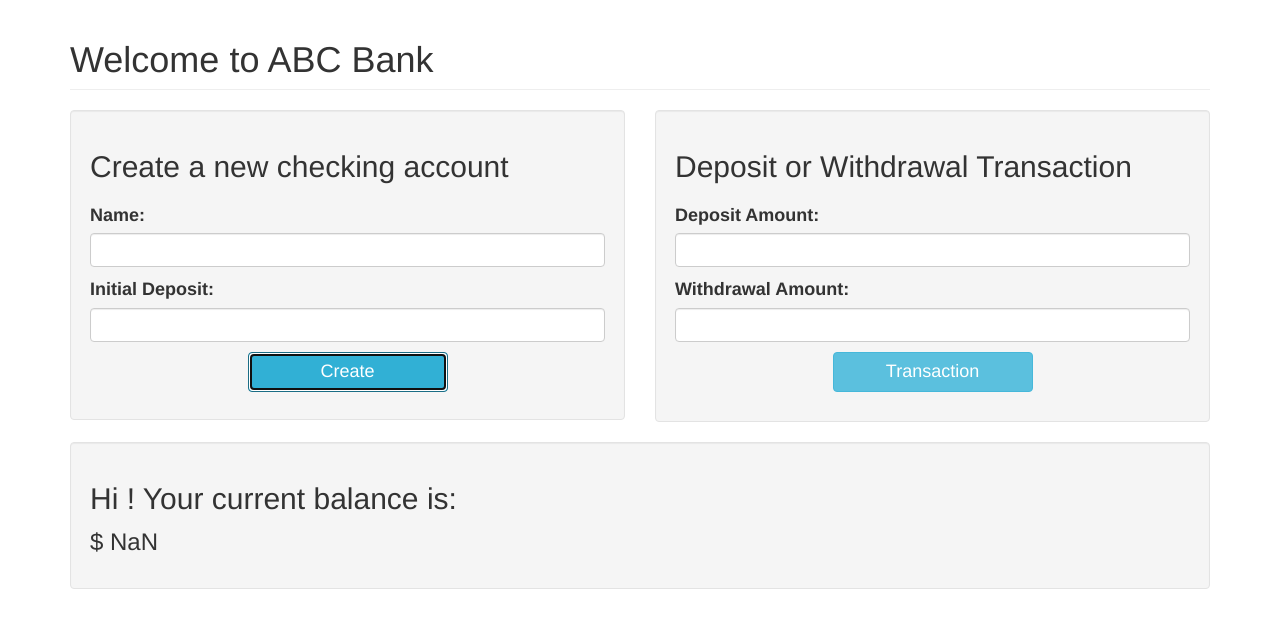
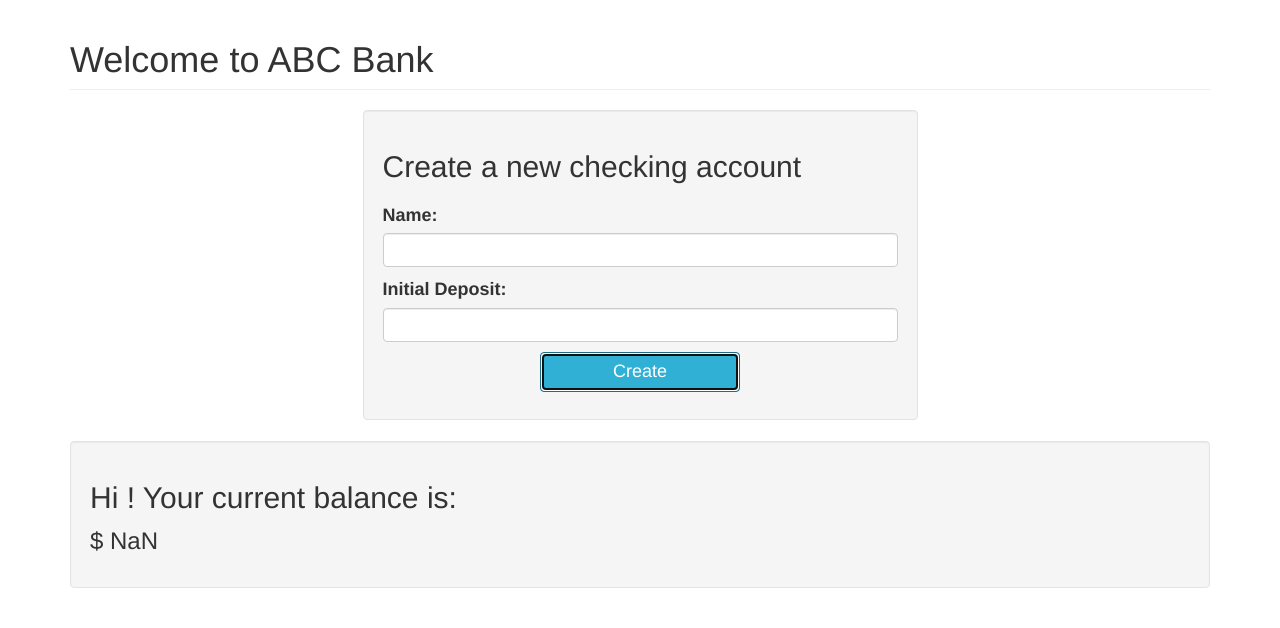
Before and after one commit to misakimichy/bank-account, a plain HTML site: page index.html in a window 1280 px wide. Both pictures are taken after typing "Sample", "Sample" into the empty fields and a click on the button "Create". Drawn offline with Linux system fonts and the light colour scheme.

Commit message:
Feat: Add bootstrap grid.

```diff
--- a/css/styles.css
+++ b/css/styles.css
@@ -22,6 +22,7 @@ p {
 }
 
 .total,
-#transaction {
+#deposit-transaction,
+#withdraw-transaction {
     display: none;
 }
--- a/index.html
+++ b/index.html
@@ -14,6 +14,7 @@
     <div class="container">
         <h1 class="page-header">Welcome to ABC Bank</h1>
         <div class="row">
+            <div class="col-md-3"></div>
             <div class="col-md-6">
                 <form id="create-account">
                     <div class="form-group well create-account">
@@ -26,14 +27,25 @@
                     </div>
                 </form>
             </div>
+            <div class="col-md-3"></div>
+        </div>
+            <div class="row">
                 <div class="col-md-6">
-                <form id="transaction">
+                    <form id="deposit-transaction">
                         <div class="form-group well">
-                        <h2>Deposit or Withdrawal Transaction</h2>
-                        <label for="name">Deposit Amount:</label>
-                        <input type="text" id="name" class="form-control">
-                        <label for="initial-deposit">Withdrawal Amount:</label>
-                        <input type="text" id="initial-deposit" class="form-control">
+                            <h2>Make a Deposit</h2>
+                            <label for="deposit">Deposit Amount:</label>
+                            <input type="text" id="deposit" class="form-control">
+                            <button type="submit" class="btn btn-info">Transaction</button>
+                        </div>
+                    </form>
+                </div>
+                <div class="col-md-6">
+                    <form id="withdraw-transaction">
+                        <div class="form-group well">
+                            <h2>Make a Withdraw</h2>
+                            <label for="withdraw">Withdrawal Amount:</label>
+                            <input type="text" id="withdraw" class="form-control">
                             <button type="submit" class="btn btn-info">Transaction</button>
                         </div>
                     </form>
```
Lines whose indentation alone changed are shown as unchanged.
